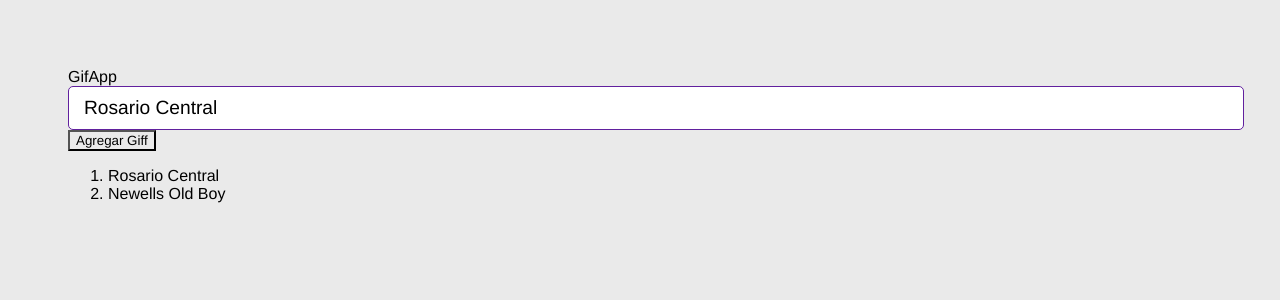
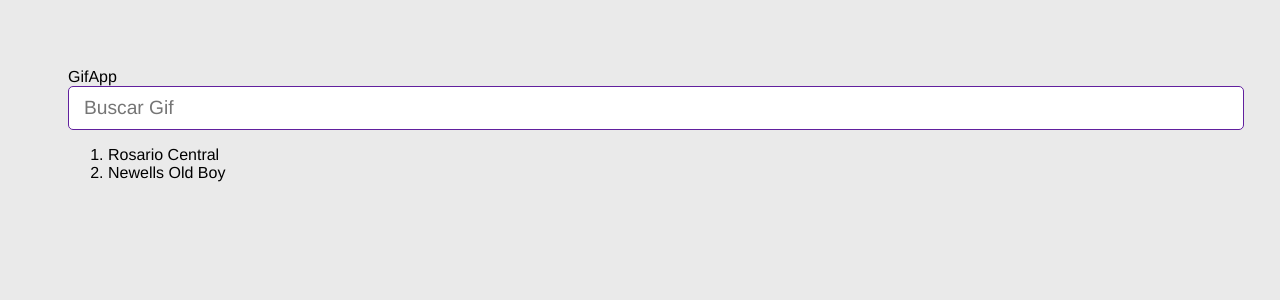
Before and after one commit to Ggestri99/gif-app, a React (Vite) app: page / in a window 1280 px wide. Shown: the top 300 px of the page. Built offline with nearby package versions, Linux system fonts and the light colour scheme.

Commit message:
validar la data que se ingresa en el input

```diff
--- a/src/GifApp.jsx
+++ b/src/GifApp.jsx
@@ -15,10 +15,10 @@
       <div>GifApp</div>
 
       {/*Input*/}
-      <AddCategory />
+      <AddCategory setCategories={setCategories} />
 
       {/*Listado de Gif*/}
-      <button onClick={onAddCategory}>Agregar Giff</button>
+
       <ol>
           {categories.map(category => {
             return <li key={category}>{category}</li>
--- a/src/components/AddCategory.jsx
+++ b/src/components/AddCategory.jsx
@@ -1,8 +1,8 @@
 import { useState } from "react"
 
-export const AddCategory = () => {
+export const AddCategory = ({setCategories}) => {
 
-  const [inputValue, setInputValue] = useState('Rosario Central')
+  const [inputValue, setInputValue] = useState('')
 
   const onInputChange = ({ target }) => {
     setInputValue(target.value)
@@ -10,6 +10,9 @@
 
   const onSubmit = (event) => {
     event.preventDefault()
+    if(inputValue.trim().length <= 1 ) return
+    setCategories(categories => [inputValue,...categories])
+    setInputValue('')
   }
 
   return (
```
